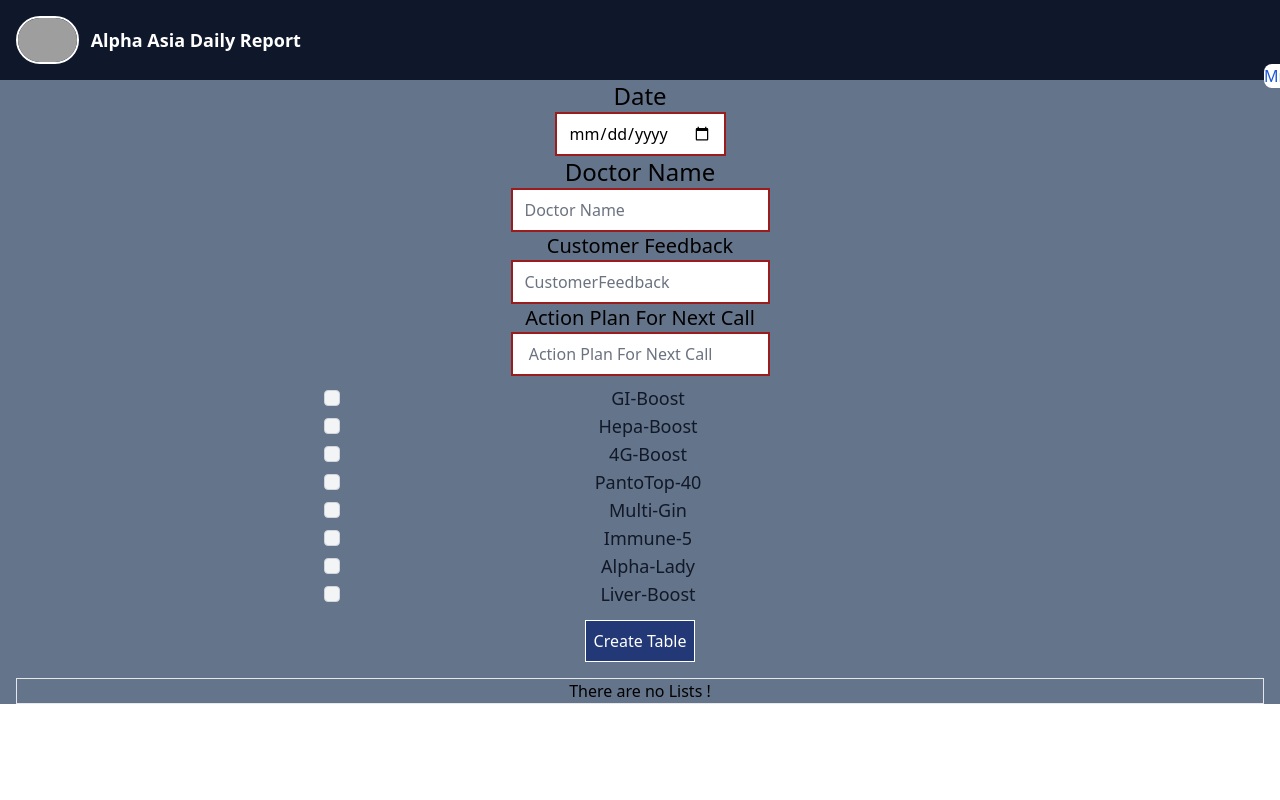
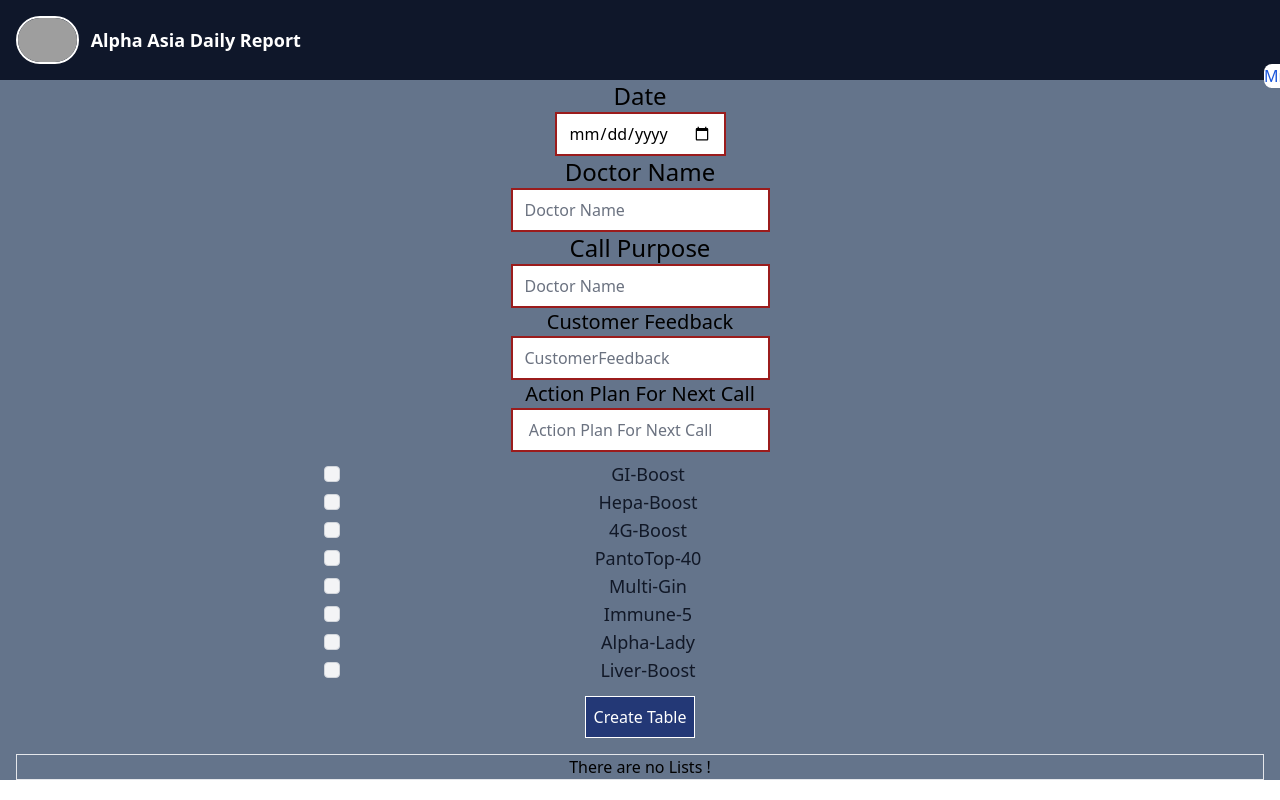
Before and after one commit to ArrKuu77/Alpha-Asia, a React (Vite) app: page /doctorListForm in a window 1280 px wide. Shown: the top 800 px of the page. Built offline with nearby package versions, Linux system fonts and the light colour scheme; grey boxes are pictures that could not be loaded.

Commit message:
updateInput

```diff
--- a/src/component/DoctorFeedbackList.jsx
+++ b/src/component/DoctorFeedbackList.jsx
@@ -47,9 +47,7 @@
                       {list.DoctorName}{" "}
                     </td>
                     <td className="border p-3 border-slate-900">
-                      {list.ShortName.length <= 0
-                        ? "-"
-                        : list.ShortName.map((name) => name + ",")}
+                      {list.CallPurpose}
                     </td>
                     <td className="border p-3 border-slate-900">
                       {list.ShortName.length <= 0
--- a/src/component/EditDoctorForm.jsx
+++ b/src/component/EditDoctorForm.jsx
@@ -25,6 +25,7 @@
         if (list.id == EditDoctor.id) {
           console.log("hehe");
           list.DoctorName = EditDoctor.DoctorName;
+          list.CallPurpose = EditDoctor.CallPurpose;
           list.CustomerFeedback = customer;
           list.NextPlan = nextPlan;
           list.ShortName = ShortName;
@@ -67,7 +68,14 @@
             {EditDoctor.DoctorName}
           </span>
         </div>
-
+        <div className="col col-md-3 mb-3 ">
+          <label htmlFor="" className=" font-medium text-2xl block  ">
+            Call Purpose
+          </label>
+          <span className="block text-2xl  text-black 	">
+            {EditDoctor.CallPurpose}
+          </span>
+        </div>
         <label className="block">
           <span className="block text-xl font-medium text-black	">
             Customer Feedback
--- a/src/component/ReportForm.jsx
+++ b/src/component/ReportForm.jsx
@@ -71,6 +71,7 @@
     DoctorName,
     CustomerFeedback,
     NextPlan,
+    CallPurpose,
     currentShortName,
     DoctorNameDate
   ) => {
@@ -82,6 +83,7 @@
       DoctorName,
       CustomerFeedback,
       NextPlan,
+      CallPurpose,
       ShortName: currentShortName,
       id: Date.now(),
     };
--- a/src/component/SalesForm.jsx
+++ b/src/component/SalesForm.jsx
@@ -67,7 +67,7 @@
                     <span className="  text-xl font-medium text-black	">
                       Total {list.name} -{" "}
                     </span>
-                    <p className="  text-lg  border-b-2 border-black  ps-2  mb-2">
+                    <p className="  text-lg    border-black  ps-2  mb-2">
                       {list.quantity}
                     </p>
                   </label>
--- a/src/pages/ProductForm.jsx
+++ b/src/pages/ProductForm.jsx
@@ -23,7 +23,7 @@
     const formData = new FormData(formRef.current);
     addList(formData.get("item-id"), parseInt(formData.get("quantity")));
     formRef.current.reset();
-    setCurrentPrice(19200);
+    setCurrentPrice(17700);
   };
   const OnchangePrice = () => {
     const formData = new FormData(formRef.current);
--- a/src/pages/ReadyDoctorList.jsx
+++ b/src/pages/ReadyDoctorList.jsx
@@ -16,6 +16,17 @@
 }) => {
   console.log(DoctorList);
   const pdfRef = useRef();
+  // const downloadPDFpage = (D, w) => {
+  //   console.log(D, w, CurrentDate);
+  //   const input = pdfRef.current;
+  //   html2canvas(input).then((canvas) => {
+  //     var imgData = canvas.toDataURL("image/png");
+  //     const doc = new jsPDF("landscape", "px", "a4", true, true);
+  //     var imgHeight = (canvas.height * 208) / canvas.width;
+  //     doc.addImage(imgData, 0, 0, 208, imgHeight);
+  //     doc.save("result.pdf");
+  //   });
+  // };
   const downloadPDF = (D, w) => {
     console.log(D, w, CurrentDate);
     const input = pdfRef.current;
@@ -110,9 +121,7 @@
                           {list.DoctorName}{" "}
                         </td>
                         <td className="border p-3 border-slate-900">
-                          {list.ShortName.length <= 0
-                            ? "-"
-                            : list.ShortName.map((name) => name + ",")}
+                          {list.CallPurpose}
                         </td>
                         <td className="border p-3 border-slate-900">
                           {list.ShortName.length <= 0
--- a/src/pages/ReportDoctorForm.jsx
+++ b/src/pages/ReportDoctorForm.jsx
@@ -77,6 +77,7 @@
           formData.get("DoctorName"),
           formData.get("CustomerFeedback"),
           formData.get("NextPlan"),
+          formData.get("CallPurpose"),
           ShortName,
           DoctorNameDate.current.value
         );
@@ -146,6 +147,19 @@
             <input
               required
               name="DoctorName"
+              form="DoctorForm"
+              type="text"
+              className=" border-solid border-2  border-red-800	text-black	"
+              placeholder="Doctor Name"
+            />
+          </div>
+          <div className="col col-md-3">
+            <label htmlFor="" className=" text-2xl block  ">
+              Call Purpose
+            </label>
+            <input
+              required
+              name="CallPurpose"
               form="DoctorForm"
               type="text"
               className=" border-solid border-2  border-red-800	text-black	"
```
